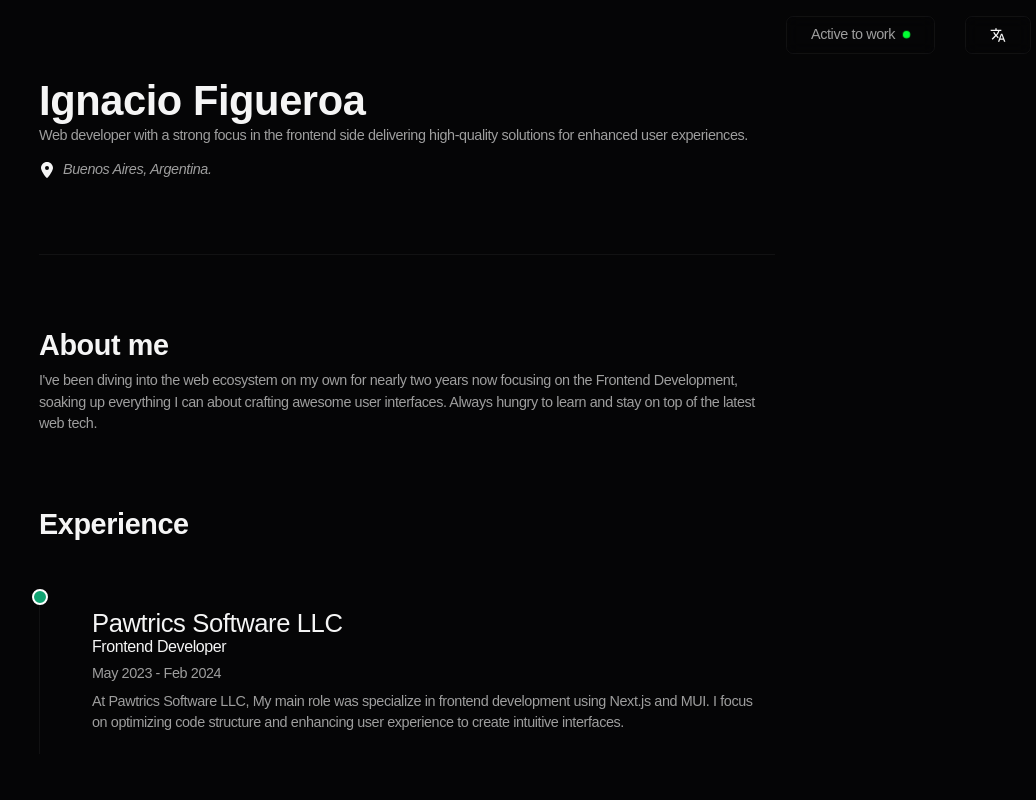
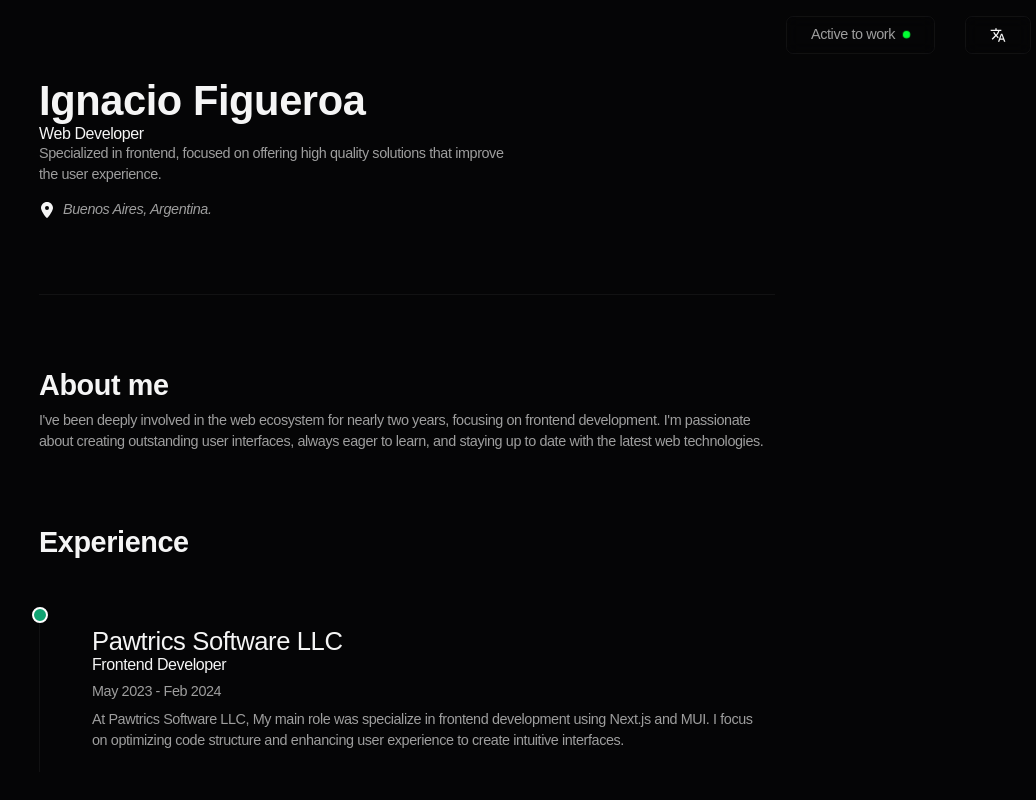
Before and after one commit to figueroaignacio/portfolio, a React (Vite) app: page / in a window 1280 px wide. Shown: the top 800 px of the page, without its empty margins (233-1269 px from the left). Built offline with nearby package versions, Linux system fonts and the light colour scheme.

Commit message:
feat: improve text redaction

```diff
--- a/src/locales/en/en.json
+++ b/src/locales/en/en.json
@@ -2,12 +2,13 @@
   "greeting": "Hello World!",
   "hero": {
     "title": "Ignacio Figueroa",
-    "description": "Web developer with a strong focus in the frontend side delivering high-quality solutions for enhanced user experiences.",
+    "subtitle": "Web Developer",
+    "description": "Specialized in frontend, focused on offering high quality solutions that improve the user experience.",
     "location": "Buenos Aires, Argentina."
   },
   "aboutMe": {
     "title": "About me",
-    "description": "I've been diving into the web ecosystem on my own for nearly two years now focusing on the Frontend Development, soaking up everything I can about crafting awesome user interfaces. Always hungry to learn and stay on top of the latest web tech."
+    "description": "I've been deeply involved in the web ecosystem for nearly two years, focusing on frontend development. I'm passionate about creating outstanding user interfaces, always eager to learn, and staying up to date with the latest web technologies."
   },
   "experience": {
     "title": "Experience",
--- a/src/locales/es/es.json
+++ b/src/locales/es/es.json
@@ -2,12 +2,13 @@
   "greeting": "Hola Mundo!",
   "hero": {
     "title": "Ignacio Figueroa",
-    "description": "Desarrollador Web con un fuerte enfoque en el lado frontend centrado en ofrecer soluciones de alta calidad para experiencias de usuario mejoradas.",
+    "subtitle": "Desarrollador Web",
+    "description": "Especializado en frontend, enfocado en ofrecer soluciones de alta calidad que mejoren la experiencia del usuario.",
     "location": "Buenos Aires, Argentina."
   },
   "aboutMe": {
     "title": "Sobre mí",
-    "description": "Me metí de lleno en el ecosistema web por mi cuenta durante dos años, enfocándome en el Desarrollo Frontend, absorbiendo todo lo que puedo sobre la creación de interfaces de usuario increíbles. Siempre con ganas de aprender y estar al tanto de la última tecnología web"
+    "description": "Llevo más de dos años inmerso en el ecosistema web de forma autodidacta, enfocándome en el desarrollo frontend. Me apasiona crear interfaces de usuario atractivas y funcionales, manteniéndome siempre al día con las últimas tecnologías."
   },
   "experience": {
     "title": "Experiencia",
--- a/src/sections/Hero/Hero.module.css
+++ b/src/sections/Hero/Hero.module.css
@@ -7,6 +7,10 @@
 .heroTitle {
   font-size: 2.6rem;
   font-weight: 700;
+}
+
+.heroDescription {
+  max-width: 30rem;
 }
 
 .heroLocation {
--- a/src/sections/Hero/Hero.tsx
+++ b/src/sections/Hero/Hero.tsx
@@ -1,6 +1,11 @@
 // Components
 import { ActiveToWork } from "../../components/ActiveToWork/ActiveToWork";
-import { FramerDiv, FramerH1, FramerParagraph } from "../../components/Framer";
+import {
+  FramerDiv,
+  FramerH1,
+  FramerH2,
+  FramerParagraph,
+} from "../../components/Framer";
 import { SelectLanguage } from "../../components/SelectLanguage/SelectLanguage";
 
 // i18n
@@ -32,7 +37,13 @@ export function Hero() {
         >
           {t("hero.title")}
         </FramerH1>
-        <FramerParagraph variants={FADE_DOWN_ANIMATION_VARIANTS}>
+        <FramerH2 variants={FADE_LEFT_ANIMATION_VARIANTS}>
+          {t("hero.subtitle")}
+        </FramerH2>
+        <FramerParagraph
+          variants={FADE_DOWN_ANIMATION_VARIANTS}
+          className={style.heroDescription}
+        >
           {t("hero.description")}
         </FramerParagraph>
       </div>
```
